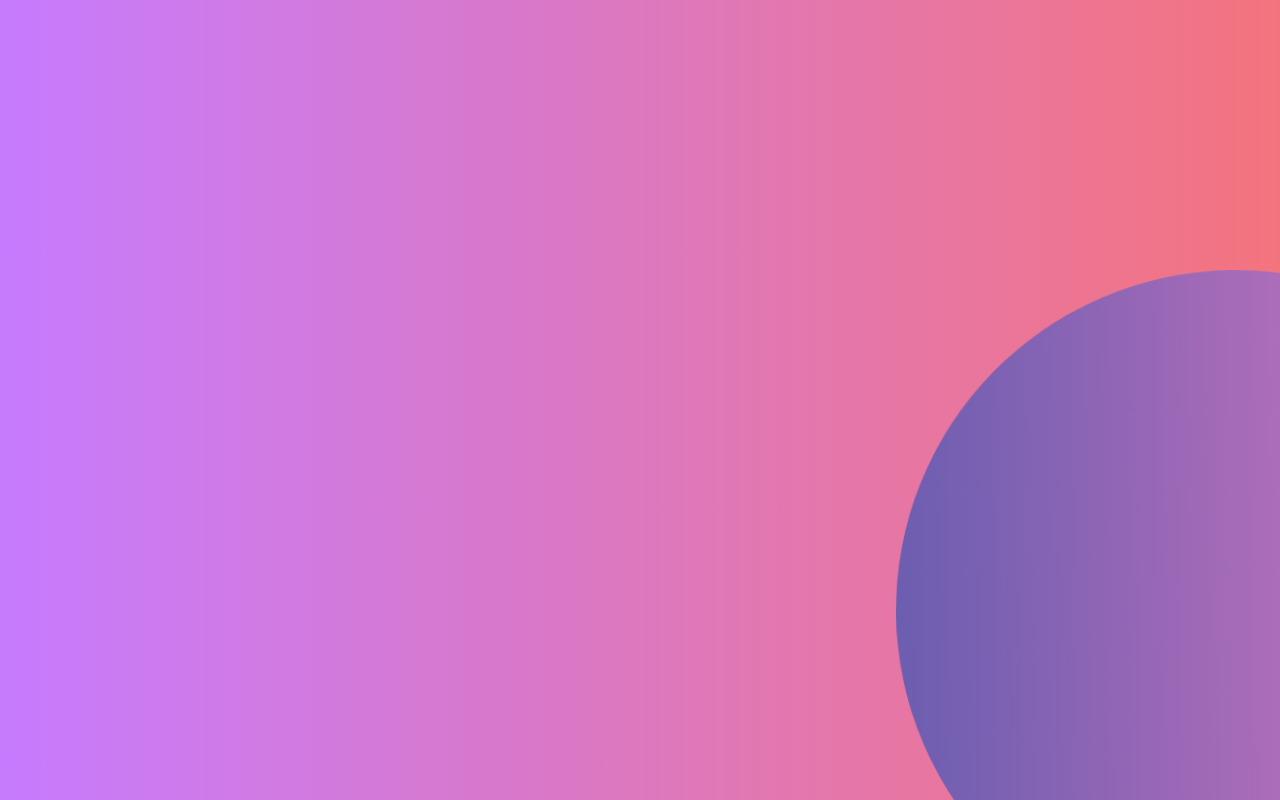
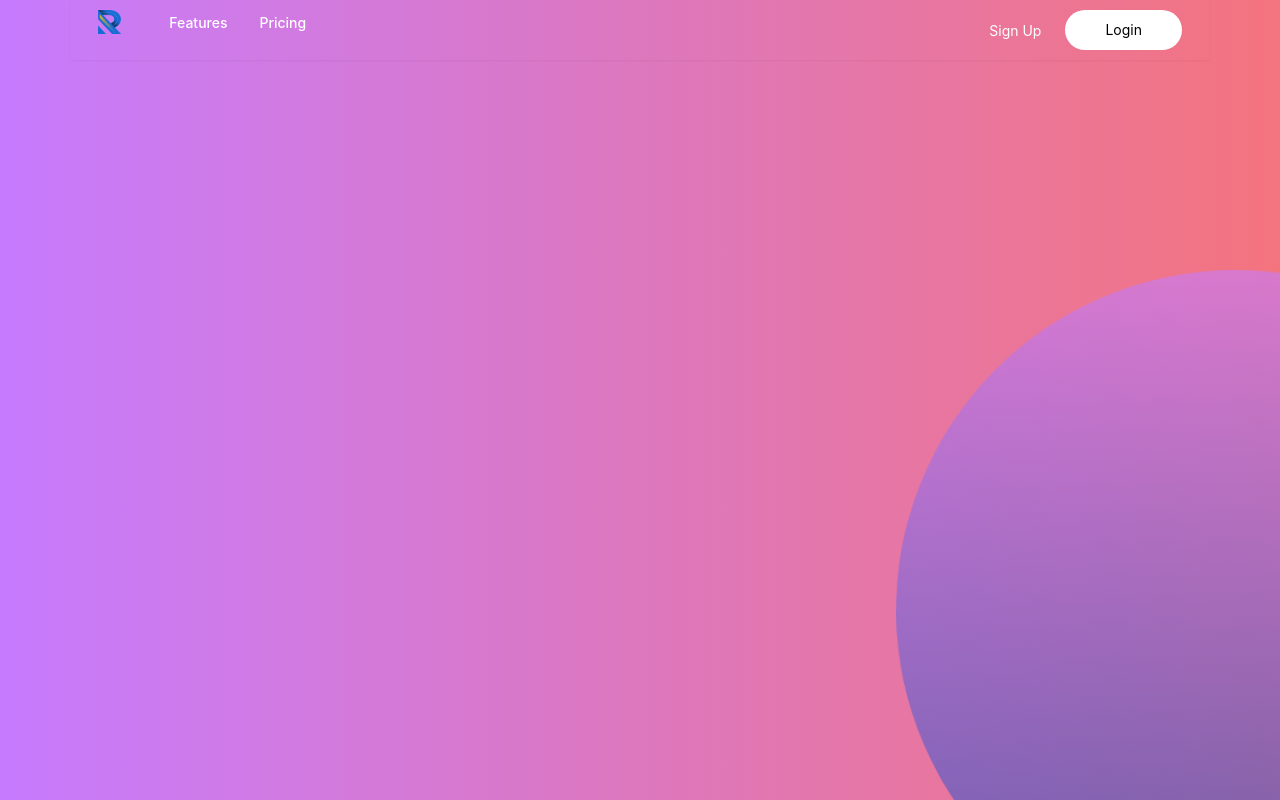
Before and after one commit to devsagarkhatri/rapidresume, a React (Create React App) app: page / in a window 1280 px wide. Built offline with nearby package versions, Linux system fonts and the light colour scheme.

Commit message:
Initial Navbar/Header created

```diff
--- a/package.json
+++ b/package.json
@@ -3,6 +3,7 @@
   "version": "0.1.0",
   "private": true,
   "dependencies": {
+    "@chakra-ui/icons": "^2.0.10",
     "@chakra-ui/react": "^2.3.4",
     "@emotion/react": "^11.10.4",
     "@emotion/styled": "^11.10.4",
--- a/public/index.html
+++ b/public/index.html
@@ -15,6 +15,7 @@
       user's mobile device or desktop. See https://developers.google.com/web/fundamentals/web-app-manifest/
     -->
     <link rel="manifest" href="%PUBLIC_URL%/manifest.json" />
+
     <!--
       Notice the use of %PUBLIC_URL% in the tags above.
       It will be replaced with the URL of the `public` folder during the build.
--- a/src/App.js
+++ b/src/App.js
@@ -1,9 +1,15 @@
 import logo from "./logo.svg";
 import "./App.css";
 import Background from "./components/atoms/background/Background";
+import Header from "./components/atoms/header/Header";
 
 function App() {
-  return <Background isgradient isCircle />;
+  return (
+    <>
+      <Background isgradient isCircle />
+      <Header />
+    </>
+  );
 }
 
 export default App;
--- /dev/null
+++ b/src/components/atoms/header/Header.js
@@ -0,0 +1,272 @@
+import {
+  Box,
+  Flex,
+  Text,
+  IconButton,
+  Button,
+  Stack,
+  Collapse,
+  Icon,
+  Link,
+  Popover,
+  PopoverTrigger,
+  PopoverContent,
+  useColorModeValue,
+  useBreakpointValue,
+  useDisclosure,
+  Image,
+} from "@chakra-ui/react";
+import {
+  HamburgerIcon,
+  CloseIcon,
+  ChevronDownIcon,
+  ChevronRightIcon,
+} from "@chakra-ui/icons";
+import logo from "./../../../resources/images/logo_icon.png";
+import Background from "../background/Background";
+
+export default function Header() {
+  const { isOpen, onToggle } = useDisclosure();
+
+  return (
+    <Box boxShadow={"sm"} className={"container"}>
+      <Flex
+        color={useColorModeValue("white", "gray.600")}
+        minH={"60px"}
+        py={{ base: 2 }}
+        px={{ base: 4 }}
+        align={"center"}
+      >
+        <Flex
+          flex={{ base: 1, md: "auto" }}
+          ml={{ base: -2 }}
+          display={{ base: "flex", md: "none" }}
+        >
+          <IconButton
+            onClick={onToggle}
+            icon={
+              isOpen ? <CloseIcon w={3} h={3} /> : <HamburgerIcon w={5} h={5} />
+            }
+            variant={"ghost"}
+            aria-label={"Toggle Navigation"}
+          />
+        </Flex>
+        <Flex flex={{ base: 1 }} justify={{ base: "center", md: "start" }}>
+          <Text
+            textAlign={useBreakpointValue({ base: "center", md: "left" })}
+            fontFamily={"heading"}
+            color={useColorModeValue("white", "gray.800")}
+          >
+            <Image src={logo} maxHeight="25px" maxWidth={"auto"} />
+          </Text>
+
+          <Flex display={{ base: "none", md: "flex" }} ml={10}>
+            <DesktopNav />
+          </Flex>
+        </Flex>
+
+        <Stack
+          flex={{ base: 1, md: 0 }}
+          justify={"flex-end"}
+          direction={"row"}
+          spacing={6}
+        >
+          <Button
+            as={"a"}
+            fontSize={"sm"}
+            fontWeight={400}
+            variant={"link"}
+            color={"white"}
+            href={"#"}
+          >
+            Sign Up
+          </Button>
+          <Button
+            display={{ base: "none", md: "inline-flex" }}
+            fontSize={"sm"}
+            fontWeight={400}
+            borderRadius={"50px"}
+            paddingLeft={"10"}
+            paddingRight={"10"}
+            color={"black"}
+            bg={"white"}
+            href={"#"}
+            _hover={{
+              bg: "white.100",
+            }}
+          >
+            Login
+          </Button>
+        </Stack>
+      </Flex>
+
+      <Collapse in={isOpen} animateOpacity>
+        <MobileNav />
+      </Collapse>
+    </Box>
+  );
+}
+
+const DesktopNav = () => {
+  const linkColor = useColorModeValue("white", "gray.200");
+  const linkHoverColor = useColorModeValue("white", "gray.800");
+  const popoverContentBgColor = useColorModeValue("white", "gray.800");
+
+  return (
+    <Stack direction={"row"} spacing={4}>
+      {NAV_ITEMS.map((navItem) => (
+        <Box key={navItem.label}>
+          <Popover trigger={"hover"} placement={"bottom-start"}>
+            <PopoverTrigger>
+              <Link
+                p={2}
+                href={navItem.href ?? "#"}
+                fontSize={"sm"}
+                fontWeight={500}
+                color={linkColor}
+                _hover={{
+                  textDecoration: "none",
+                  color: linkHoverColor,
+                }}
+              >
+                {navItem.label}
+              </Link>
+            </PopoverTrigger>
+
+            {navItem.children && (
+              <PopoverContent
+                border={0}
+                boxShadow={"xl"}
+                bg={popoverContentBgColor}
+                p={4}
+                rounded={"xl"}
+                minW={"sm"}
+              >
+                <Stack>
+                  {navItem.children.map((child) => (
+                    <DesktopSubNav key={child.label} {...child} />
+                  ))}
+                </Stack>
+              </PopoverContent>
+            )}
+          </Popover>
+        </Box>
+      ))}
+    </Stack>
+  );
+};
+
+const DesktopSubNav = ({ label, href, subLabel }) => {
+  return (
+    <Link
+      href={href}
+      role={"group"}
+      display={"block"}
+      p={2}
+      rounded={"md"}
+      _hover={{ bg: useColorModeValue("pink.50", "gray.900") }}
+    >
+      <Stack direction={"row"} align={"center"}>
+        <Box>
+          <Text
+            transition={"all .3s ease"}
+            _groupHover={{ color: "pink.400" }}
+            fontWeight={500}
+          >
+            {label}
+          </Text>
+          <Text fontSize={"sm"}>{subLabel}</Text>
+        </Box>
+        <Flex
+          transition={"all .3s ease"}
+          transform={"translateX(-10px)"}
+          opacity={0}
+          _groupHover={{ opacity: "100%", transform: "translateX(0)" }}
+          justify={"flex-end"}
+          align={"center"}
+          flex={1}
+        >
+          <Icon color={"pink.400"} w={5} h={5} as={ChevronRightIcon} />
+        </Flex>
+      </Stack>
+    </Link>
+  );
+};
+
+const MobileNav = () => {
+  return (
+    <Stack
+      bg={useColorModeValue("white", "gray.800")}
+      p={4}
+      display={{ md: "none" }}
+    >
+      {NAV_ITEMS.map((navItem) => (
+        <MobileNavItem key={navItem.label} {...navItem} />
+      ))}
+    </Stack>
+  );
+};
+
+const MobileNavItem = ({ label, children, href }) => {
+  const { isOpen, onToggle } = useDisclosure();
+
+  return (
+    <Stack spacing={4} onClick={children && onToggle}>
+      <Flex
+        py={2}
+        as={Link}
+        href={href ?? "#"}
+        justify={"space-between"}
+        align={"center"}
+        _hover={{
+          textDecoration: "none",
+        }}
+      >
+        <Text
+          fontWeight={600}
+          color={useColorModeValue("gray.600", "gray.200")}
+        >
+          {label}
+        </Text>
+        {children && (
+          <Icon
+            as={ChevronDownIcon}
+            transition={"all .25s ease-in-out"}
+            transform={isOpen ? "rotate(180deg)" : ""}
+            w={6}
+            h={6}
+          />
+        )}
+      </Flex>
+
+      <Collapse in={isOpen} animateOpacity style={{ marginTop: "0!important" }}>
+        <Stack
+          mt={2}
+          pl={4}
+          borderLeft={1}
+          borderStyle={"solid"}
+          borderColor={useColorModeValue("gray.200", "gray.700")}
+          align={"start"}
+        >
+          {children &&
+            children.map((child) => (
+              <Link key={child.label} py={2} href={child.href}>
+                {child.label}
+              </Link>
+            ))}
+        </Stack>
+      </Collapse>
+    </Stack>
+  );
+};
+
+const NAV_ITEMS = [
+  {
+    label: "Features",
+    href: "#",
+  },
+  {
+    label: "Pricing",
+    href: "#",
+  },
+];
--- a/src/index.js
+++ b/src/index.js
@@ -2,6 +2,7 @@ import React from "react";
 import ReactDOM from "react-dom/client";
 import "./index.css";
 import App from "./App";
+import "../node_modules/bootstrap/dist/css/bootstrap.min.css";
 import reportWebVitals from "./reportWebVitals";
 import { ChakraProvider } from "@chakra-ui/react";
 
```
Also changed, not shown: src/components/atoms/background/background.css (line endings or trailing spaces), src/components/atoms/header/header.css (added), src/resources/images/logo_icon.png (added), 1 other file (tests, documents, lock files or other folders).
